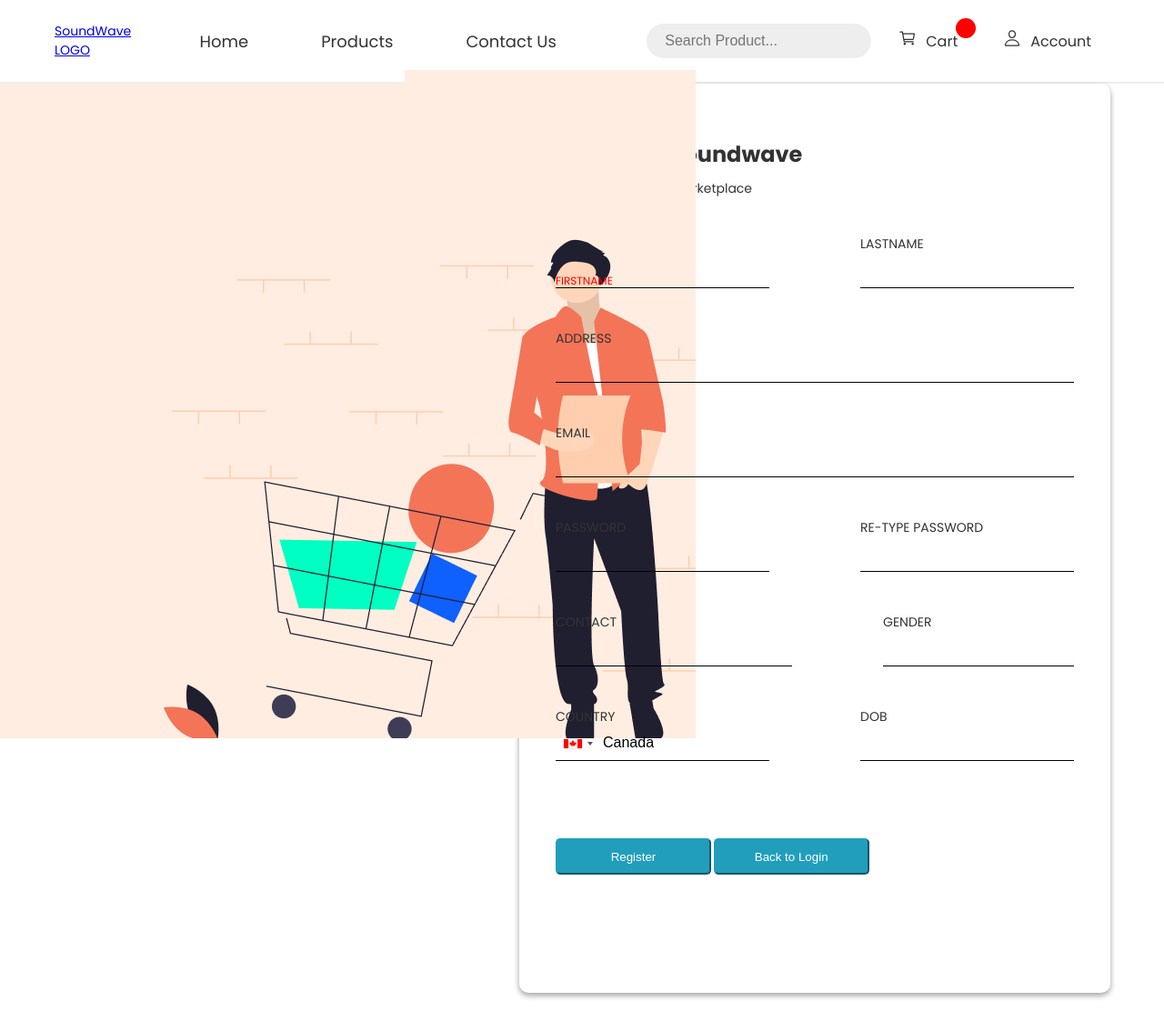
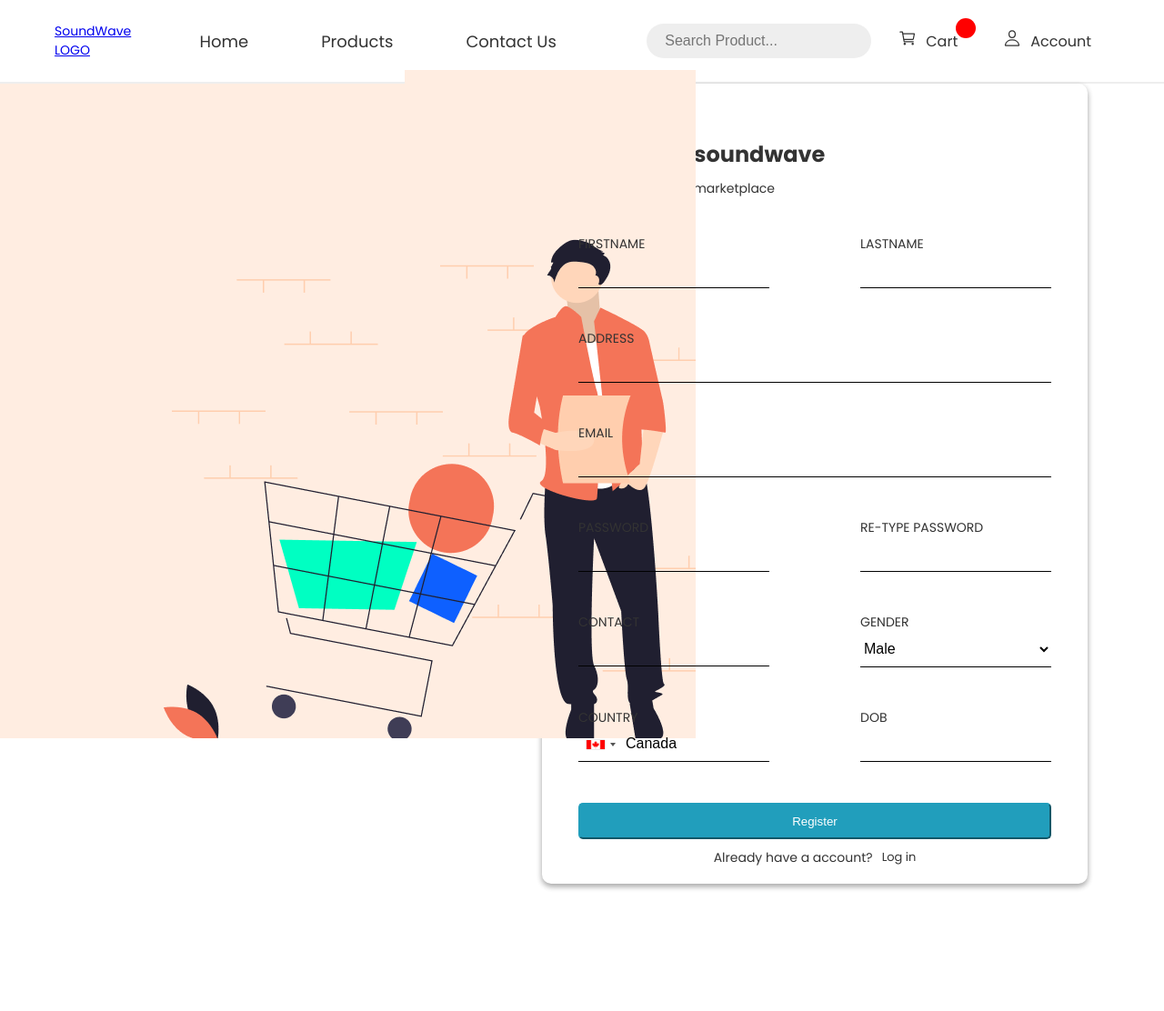
Before and after one commit to ajaystha42/soundWave, a PHP site: page /html/signup.html in a window 1280 px wide. Shown: the whole page at 91% size. After the commit the page ends 979 px from the top, so only its background shows below. Run offline with PHP 8.4, Linux system fonts and the light colour scheme; some libraries are stand-ins or nearby versions.

Commit message:
design update for signup

```diff
--- a/css/login.css
+++ b/css/login.css
@@ -78,10 +78,24 @@
   outline: none;
   background: transparent;
 }
+.user-box select {
+  width: 100%;
+  padding: 10px 0;
+  font-size: 16px;
+  color: black;
+  margin-bottom: 30px;
+  border: none;
+  border-bottom: 1px solid black;
+  outline: none;
+  background: transparent;
+}
 
 .user-detail {
   display: flex;
   gap: 10rem;
+}
+ui-datepicker {
+  height: 100rem;
 }
 
 .user-box label {
@@ -122,8 +136,8 @@
 
 .sign-up-container {
   box-shadow: rgba(0, 0, 0, 0.16) 0px 3px 6px, rgba(0, 0, 0, 0.23) 0px 3px 6px;
-  width: 65rem;
-  height: 100rem;
+  width: 60rem;
+  height: 88rem;
   margin-bottom: 2rem;
   border-radius: 1rem;
   padding: 4rem;
@@ -144,11 +158,12 @@
 }
 
 .sign-up-button {
-  margin-top: 2rem;
+  margin-top: -2rem;
+  width: 100%;
 }
 
 .sign-up {
-  width: 30%;
+  width: 100%;
   height: 4rem;
   border-radius: 0.5rem;
   box-shadow: #219ebc 0px 1px 2px 0px,
@@ -158,13 +173,21 @@
   color: white;
   border-color: #219ebc;
 }
+.navigate-login {
+  display: flex;
+  width: 100%;
+  justify-content: center;
+  margin-top: 1rem;
+}
+.navigate-login a {
+  font-size: 1.3rem;
+  margin-left: 1rem;
+  color: #333;
+  text-decoration: none;
+}
 
 .sign-up-header h4 {
   margin-top: -1rem;
-}
-
-.user-box #contact {
-  width: 26rem;
 }
 
 #firstname-error {
@@ -209,7 +232,7 @@
   display: none !important;
 }
 label.error {
-  top: 2.2rem;
+  top: 4.1rem;
   color: red;
   font-size: 12px;
 }
--- a/html/signup.html
+++ b/html/signup.html
@@ -149,7 +149,8 @@
                 <div class="user-detail">
                   <div class="user-box">
                     <input type="text" name="firstname" id="firstname" />
-                    <label class="error">FIRSTNAME</label>
+                    <label class="FIRSTNAME"></label>
+                    <label>FIRSTNAME</label>
                   </div>
                   <div class="user-box">
                     <input type="text" name="lastname" id="lastname" />
@@ -184,7 +185,12 @@
                     <label>CONTACT</label>
                   </div>
                   <div class="user-box">
-                    <input type="text" name="gender" id="gender" />
+                    <select id="gender" name="gender">
+                      <option value="man">Male</option>
+                      <option value="female">Female</option>
+                      <option value="Other">Other</option>
+                    </select>
+                    <!-- <input type="text" name="gender" id="gender" /> -->
                     <label>GENDER</label>
                   </div>
                 </div>
@@ -201,11 +207,10 @@
 
                 <div class="sign-up-button">
                   <button class="sign-up" type="submit">Register</button>
-                  <a href="login.html"
-                    ><button class="sign-up" type="button">
-                      Back to Login
-                    </button></a
-                  >
+                </div>
+                <div class="navigate-login">
+                  <h4>Already have a account?</h4>
+                  <a href="../html/login.html">Log in</a>
                 </div>
               </form>
             </div>
@@ -230,4 +235,16 @@
       $("#logout").show();
     }
   </script>
+  <style>
+    .ui-datepicker table {
+      font-size: 1.3em;
+    }
+    .ui-datepicker {
+      height: 22rem;
+      width: 23em;
+    }
+    .ui-datepicker-header {
+      font-size: 1.5rem;
+    }
+  </style>
 </html>
```
